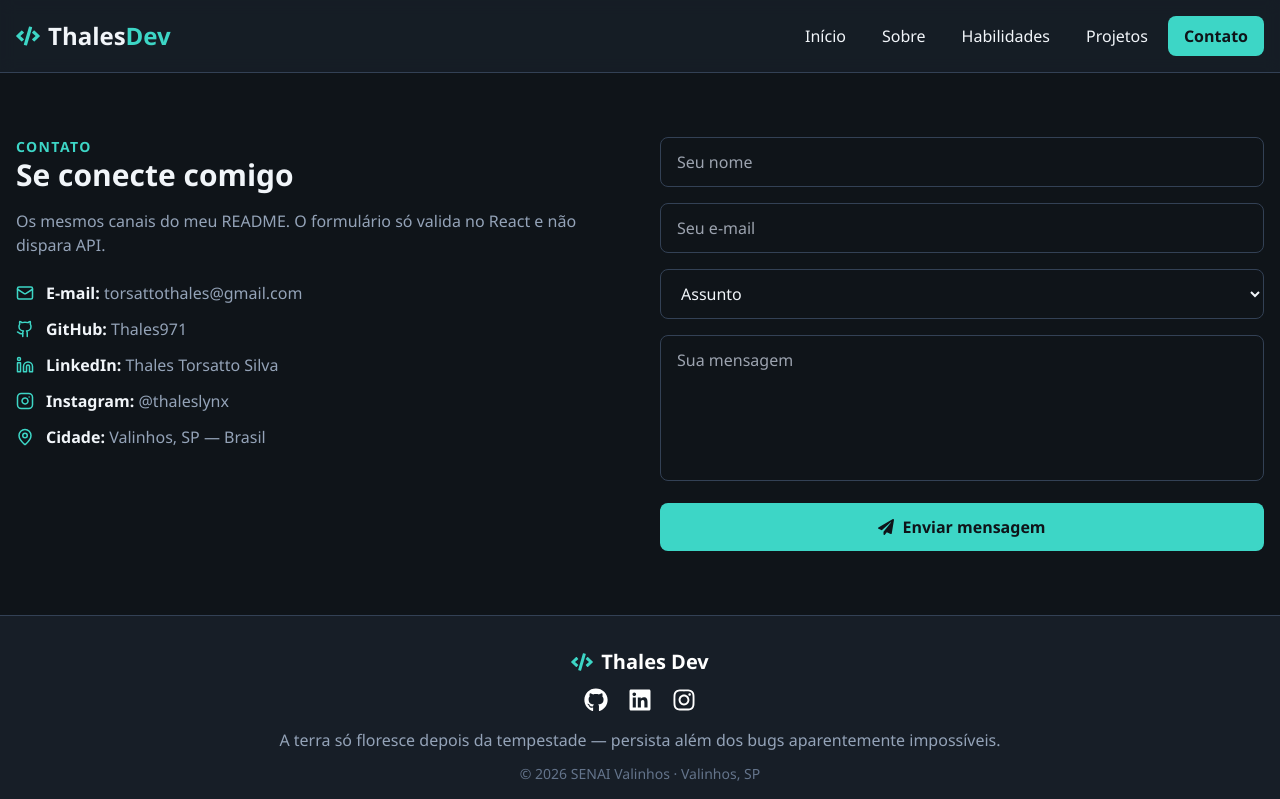
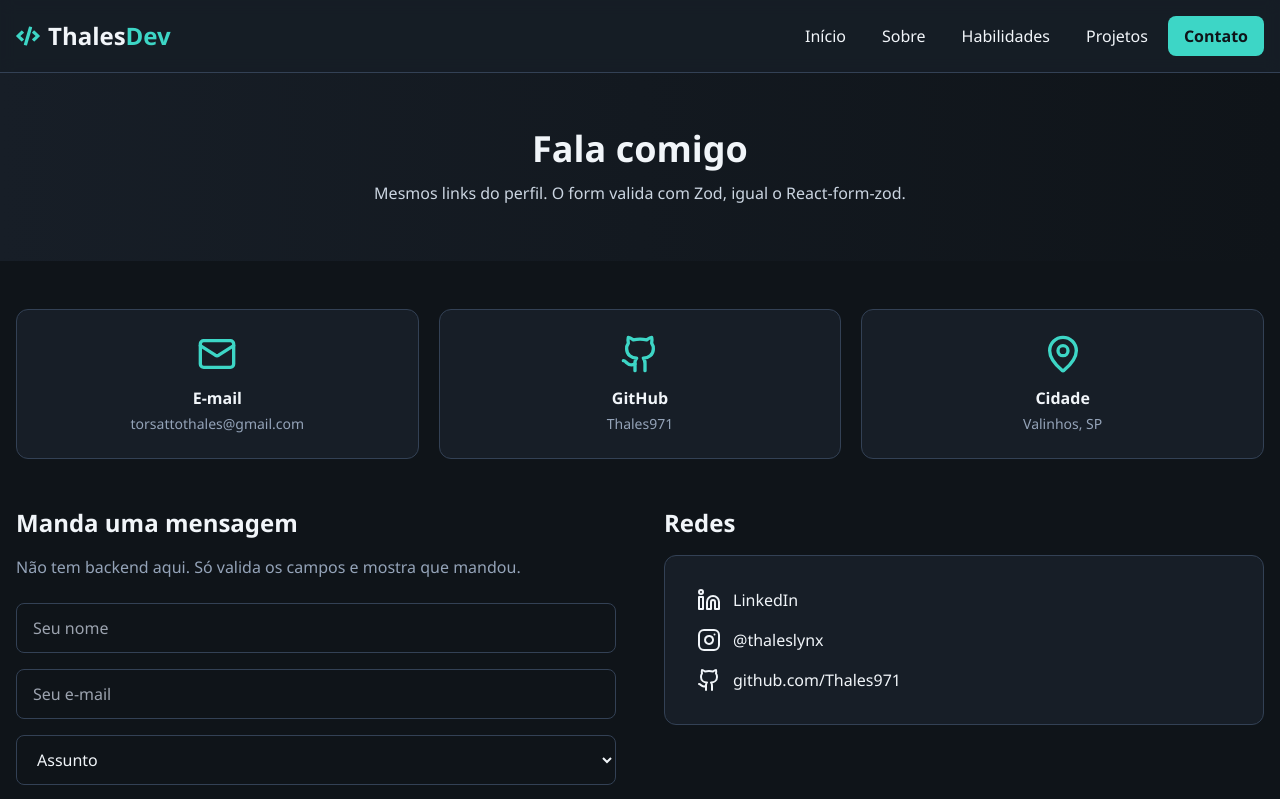
Before and after one commit to Thales971/revisao-frontend-n1-react, a React (Vite) app: page /contato in a window 1280 px wide. Shown: the top 799 px of the page. Built offline with nearby package versions, Linux system fonts and the light colour scheme.

Commit message:
fecha as paginas de sobre habilidades projetos e contato

```diff
--- a/src/pages/Contato.jsx
+++ b/src/pages/Contato.jsx
@@ -1,52 +1,75 @@
-import { Github, Linkedin, Instagram, Mail, MapPin } from 'lucide-react'
+import { MapPin, Mail, Github, Linkedin, Instagram } from 'lucide-react'
 import Formulario from '../components/Formulario'
 import { perfil } from '../data/perfil'
 
 export default function Contato() {
-  const itens = [
-    { icone: Mail, label: 'E-mail', valor: perfil.links.emailTexto, href: perfil.links.email },
-    { icone: Github, label: 'GitHub', valor: perfil.github, href: perfil.links.github },
-    { icone: Linkedin, label: 'LinkedIn', valor: 'Thales Torsatto Silva', href: perfil.links.linkedin },
-    { icone: Instagram, label: 'Instagram', valor: '@thaleslynx', href: perfil.links.instagram },
-    { icone: MapPin, label: 'Cidade', valor: `${perfil.cidade} — Brasil` },
-  ]
+  return (
+    <>
+      <section className="bg-gradient-to-r from-navy-800 to-navy-900 py-14">
+        <div className="container mx-auto px-4 text-center">
+          <h1 className="text-4xl font-bold mb-3">Fala comigo</h1>
+          <p className="text-slate-300 max-w-xl mx-auto">
+            Mesmos links do perfil. O form valida com Zod, igual o React-form-zod.
+          </p>
+        </div>
+      </section>
 
-  return (
-    <section className="container mx-auto px-4 py-16">
-      <div className="grid md:grid-cols-2 gap-10 items-start">
-        <div>
-          <p className="text-mint-400 uppercase tracking-widest text-sm font-bold">Contato</p>
-          <h2 className="text-3xl font-extrabold mb-4">Se conecte comigo</h2>
-          <p className="text-slate-400 mb-6">
-            Os mesmos canais do meu README. O formulário só valida no React e não dispara API.
-          </p>
-          <ul className="space-y-3">
-            {itens.map((item) => {
-              const Icone = item.icone
-              const conteudo = (
-                <span className="flex items-center gap-3">
-                  <Icone size={18} className="text-mint-400" />
-                  <span>
-                    <strong className="text-slate-100">{item.label}:</strong> {item.valor}
-                  </span>
-                </span>
-              )
+      <section className="py-12">
+        <div className="container mx-auto px-4">
+          <div className="grid grid-cols-1 md:grid-cols-2 lg:grid-cols-3 gap-5 mb-12">
+            <a
+              href={perfil.links.email}
+              className="bg-navy-800 border border-slate-700 p-6 rounded-xl text-center hover:border-mint-400 transition"
+            >
+              <Mail className="w-10 h-10 text-mint-400 mx-auto mb-3" />
+              <h3 className="font-bold mb-1">E-mail</h3>
+              <p className="text-slate-400 text-sm">{perfil.links.emailTexto}</p>
+            </a>
 
-              return (
-                <li key={item.label} className="text-slate-400">
-                  {item.href ? (
-                    <a href={item.href} target="_blank" rel="noreferrer" className="hover:text-mint-400">
-                      {conteudo}
-                    </a>
-                  ) : conteudo}
-                </li>
-              )
-            })}
-          </ul>
+            <a
+              href={perfil.links.github}
+              target="_blank"
+              rel="noreferrer"
+              className="bg-navy-800 border border-slate-700 p-6 rounded-xl text-center hover:border-mint-400 transition"
+            >
+              <Github className="w-10 h-10 text-mint-400 mx-auto mb-3" />
+              <h3 className="font-bold mb-1">GitHub</h3>
+              <p className="text-slate-400 text-sm">{perfil.github}</p>
+            </a>
+
+            <div className="bg-navy-800 border border-slate-700 p-6 rounded-xl text-center">
+              <MapPin className="w-10 h-10 text-mint-400 mx-auto mb-3" />
+              <h3 className="font-bold mb-1">Cidade</h3>
+              <p className="text-slate-400 text-sm">{perfil.cidade}</p>
+            </div>
+          </div>
+
+          <div className="flex flex-col lg:flex-row gap-12">
+            <div className="lg:w-1/2">
+              <h2 className="text-2xl font-bold mb-4">Manda uma mensagem</h2>
+              <p className="text-slate-400 mb-6">
+                Não tem backend aqui. Só valida os campos e mostra que mandou.
+              </p>
+              <Formulario />
+            </div>
+
+            <div className="lg:w-1/2">
+              <h2 className="text-2xl font-bold mb-4">Redes</h2>
+              <div className="bg-navy-800 border border-slate-700 rounded-xl p-8 space-y-4">
+                <a href={perfil.links.linkedin} target="_blank" rel="noreferrer" className="flex items-center gap-3 hover:text-mint-400">
+                  <Linkedin /> LinkedIn
+                </a>
+                <a href={perfil.links.instagram} target="_blank" rel="noreferrer" className="flex items-center gap-3 hover:text-mint-400">
+                  <Instagram /> @thaleslynx
+                </a>
+                <a href={perfil.links.github} target="_blank" rel="noreferrer" className="flex items-center gap-3 hover:text-mint-400">
+                  <Github /> github.com/Thales971
+                </a>
+              </div>
+            </div>
+          </div>
         </div>
-
-        <Formulario />
-      </div>
-    </section>
+      </section>
+    </>
   )
 }
--- a/src/pages/Projetos.jsx
+++ b/src/pages/Projetos.jsx
@@ -18,8 +18,8 @@ export default function Projetos() {
 
   return (
     <section className="container mx-auto px-4 py-16">
-      <p className="text-mint-400 uppercase tracking-widest text-sm font-bold">Projetos realizados</p>
-      <h2 className="text-3xl font-extrabold mb-6">Alguns trabalhos do curso</h2>
+      <h2 className="text-3xl font-bold mb-2">Projetos</h2>
+      <p className="text-slate-400 mb-6">Algumas coisas que eu já fiz no curso e no GitHub.</p>
 
       <div className="flex flex-wrap gap-2 mb-8">
         {filtros.map((item) => (
@@ -45,8 +45,10 @@ export default function Projetos() {
       </div>
 
       {selecionado && (
-        <div className="fixed inset-0 bg-black/60 flex items-center justify-center p-4 z-50">
-          <div className="bg-navy-800 border border-slate-700 rounded-2xl p-6 max-w-md w-full">
+        <div className="fixed inset-0 bg-black/70 flex items-center justify-center p-4 z-50">
+          <div className="bg-navy-800 border border-slate-700 rounded-2xl max-w-md w-full overflow-hidden">
+            <img src={selecionado.imagem} alt={selecionado.titulo} className="w-full h-44 object-cover" />
+            <div className="p-6">
               <h3 className="text-2xl font-bold mb-3">{selecionado.titulo}</h3>
               <p className="text-slate-300 mb-6">{selecionado.detalhes}</p>
               <div className="flex flex-wrap gap-3">
@@ -55,7 +57,10 @@ export default function Projetos() {
                     <Button>Ver no GitHub</Button>
                   </a>
                 )}
-              <Button variante="linha" onClick={() => setSelecionado(null)}>Fechar</Button>
+                <Button variant="outline" onClick={() => setSelecionado(null)}>
+                  Fechar
+                </Button>
+              </div>
             </div>
           </div>
         </div>
--- a/src/pages/Sobre.jsx
+++ b/src/pages/Sobre.jsx
@@ -1,40 +1,71 @@
-import Card from '../components/Card'
+import { GraduationCap, BookOpen, Shield, Dumbbell, UtensilsCrossed, Github } from 'lucide-react'
 import { perfil } from '../data/perfil'
 
 export default function Sobre() {
+  const cards = [
+    {
+      icone: GraduationCap,
+      titulo: 'Escola',
+      texto: `Técnico no ${perfil.instituicao}. Front agora, back e mobile no caminho.`,
+    },
+    {
+      icone: BookOpen,
+      titulo: 'Estudando',
+      texto: `${perfil.estudando}, TypeScript e Prisma quando o trabalho pede.`,
+    },
+    {
+      icone: Shield,
+      titulo: 'Interesses',
+      texto: perfil.interesses.join(', '),
+    },
+    {
+      icone: Dumbbell,
+      titulo: 'Esporte',
+      texto: perfil.esporte,
+    },
+    {
+      icone: UtensilsCrossed,
+      titulo: 'Comida',
+      texto: perfil.comida,
+    },
+    {
+      icone: Github,
+      titulo: 'GitHub',
+      texto: 'Commit em português e repo atualizado.',
+    },
+  ]
+
   return (
-    <section className="container mx-auto px-4 py-16">
-      <p className="text-mint-400 uppercase tracking-widest text-sm font-bold">Sobre</p>
-      <h2 className="text-3xl font-extrabold mb-4">Quem sou eu</h2>
-      <p className="text-slate-400 max-w-3xl mb-10">
-        Eu sou o {perfil.nome}. Curso {perfil.curso} no {perfil.instituicao}
-        e moro em {perfil.cidade}. O alvo é claro: {perfil.objetivo}.
-      </p>
+    <>
+      <section className="bg-gradient-to-r from-navy-800 to-navy-900 py-14">
+        <div className="container mx-auto px-4 flex flex-col md:flex-row items-center gap-10">
+          <img
+            src={perfil.foto}
+            alt={perfil.nome}
+            className="w-40 h-40 rounded-2xl object-cover border-4 border-mint-400"
+          />
 
-      <div className="grid md:grid-cols-2 lg:grid-cols-3 gap-5">
-        <Card titulo="Formação">
-          Técnico de Desenvolvimento de Sistemas no SENAI de Valinhos. Estudo frontend agora
-          e vou empilhando backend, banco e mobile no caminho.
-        </Card>
-        <Card titulo="O que estou estudando">
-          Aprofundando {perfil.estudando}. Também mexo com TypeScript, Expo, Prisma e PostgreSQL
-          quando o projeto pede.
-        </Card>
-        <Card titulo="Interesses">
-          {perfil.interesses.join(', ')}. Gosto de entender como a tela funciona, como a rede se comporta
-          e como as coisas conectadas conversam.
-        </Card>
-        <Card titulo="Esporte">
-          {perfil.esporte}. Treino pesado e levo a mesma lógica pro código: técnica, volume e consistência.
-        </Card>
-        <Card titulo="Comida favorita">
-          {perfil.comida}. Combinação honesta, igual README de projeto que precisa funcionar de primeira.
-        </Card>
-        <Card titulo="Como eu trabalho">
-          Commits em português, pasta organizada e GitHub sempre atualizado. Prefiro entregar estável
-          do que encher de efeito que quebra no celular.
-        </Card>
-      </div>
-    </section>
+          <div>
+            <h1 className="text-4xl font-bold mb-3">Quem sou eu</h1>
+            <p className="text-slate-300 max-w-2xl">
+              {perfil.nome}, {perfil.cidade}. Faço {perfil.curso} e o plano é virar {perfil.objetivo}.
+            </p>
+            <p className="text-mint-400 mt-4 italic">“{perfil.frase}”</p>
+          </div>
+        </div>
+      </section>
+
+      <section className="py-12">
+        <div className="container mx-auto px-4 grid md:grid-cols-2 lg:grid-cols-3 gap-5">
+          {cards.map((card) => (
+            <article key={card.titulo} className="bg-navy-800 border border-slate-700 rounded-xl p-6">
+              <card.icone className="text-mint-400 mb-3" size={28} />
+              <h3 className="text-xl font-bold mb-2">{card.titulo}</h3>
+              <p className="text-slate-400">{card.texto}</p>
+            </article>
+          ))}
+        </div>
+      </section>
+    </>
   )
 }
```
Also changed, not shown: src/pages/Habilidades.jsx (+46 -6 lines). Lines whose indentation alone changed are shown as unchanged.
